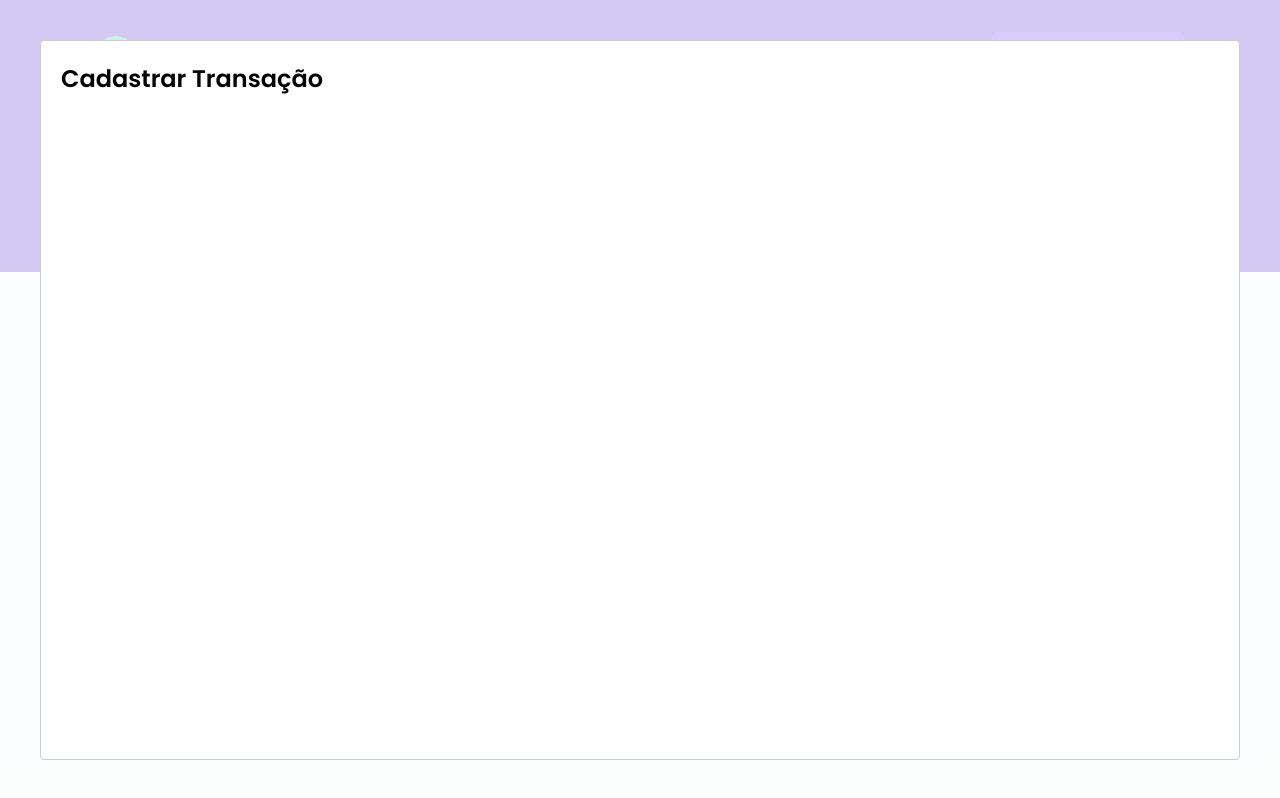
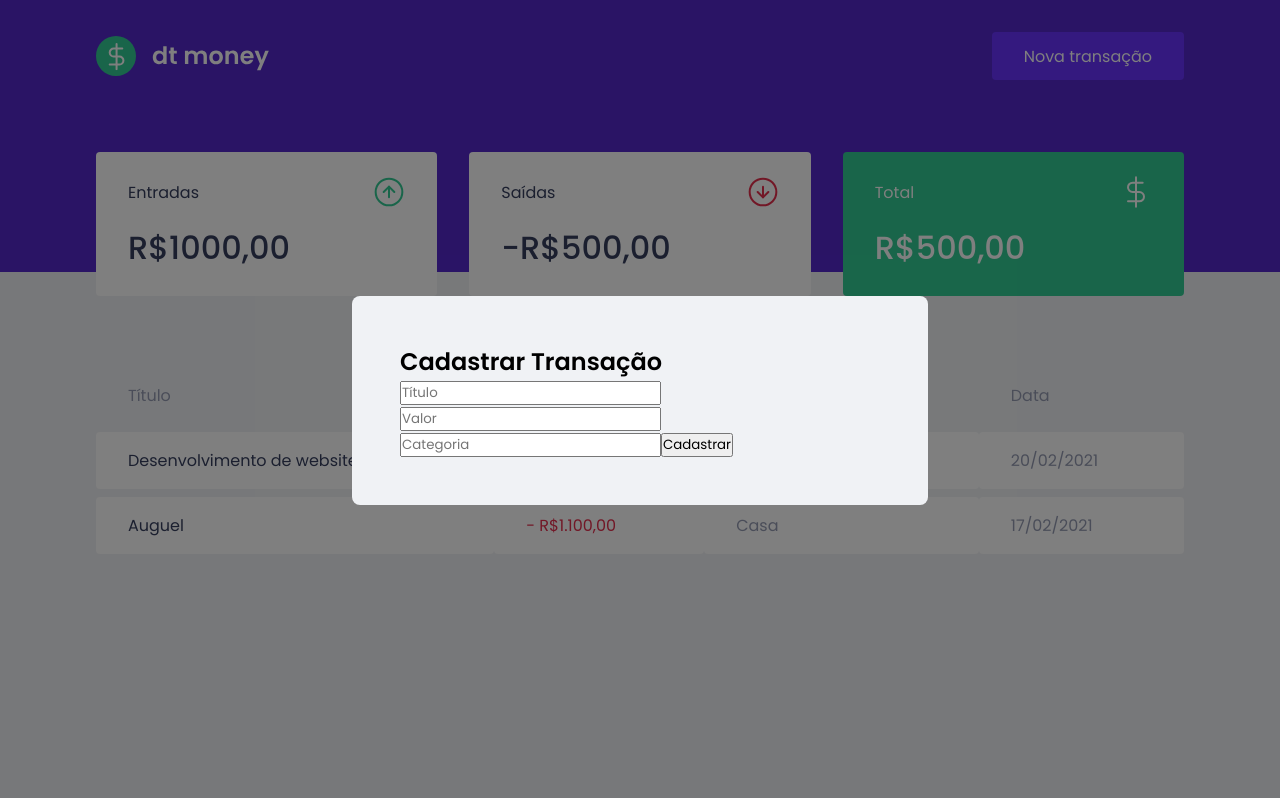
Before and after one commit to amaralc/2021-ignite-reactjs-II-dtmoney, a React (Create React App) app: page / in a window 1280 px wide. Both pictures are taken after a click on the button "Nova transação". Built offline with nearby package versions, Linux system fonts and the light colour scheme; no server answers; what miragejs would draw is missing.

Commit message:
feature: create modal main structure

```diff
--- a/src/components/NewTransactionModal/index.tsx
+++ b/src/components/NewTransactionModal/index.tsx
@@ -1,4 +1,5 @@
 import Modal from 'react-modal';
+import { Container } from './styles';
 
 Modal.setAppElement('#root')
 
@@ -12,8 +13,23 @@
     <Modal
       isOpen={isOpen}
       onRequestClose={onRequestClose}
+      overlayClassName="react-modal-overlay"
+      className="react-modal-content"
     >
-      <h2>Cadastrar Transação</h2>
+      <Container>
+        <h2>Cadastrar Transação</h2>
+        <input
+          placeholder="Título"
+        />
+        <input
+          type="number"
+          placeholder="Valor"
+        />
+        <input
+          placeholder="Categoria"
+        />
+        <button type="submit">Cadastrar</button>
+      </Container>
     </Modal>
   );
 }
--- a/src/styles/global.ts
+++ b/src/styles/global.ts
@@ -51,4 +51,26 @@
     font-weight: 600
   }
 
+  .react-modal-overlay {
+    background: rgba(0,0,0,0.5);
+    position: fixed;
+    top: 0;
+    right: 0;
+    left: 0;
+    bottom: 0;
+
+    display: flex;
+    align-items: center;
+    justify-content: center;
+  }
+
+  .react-modal-content {
+    width: 100%;
+    max-width: 576px;
+    background: var(--background);
+    padding: 3rem;
+    position: relative;
+    border-radius: 0.5rem;
+  }
+
 `
```
